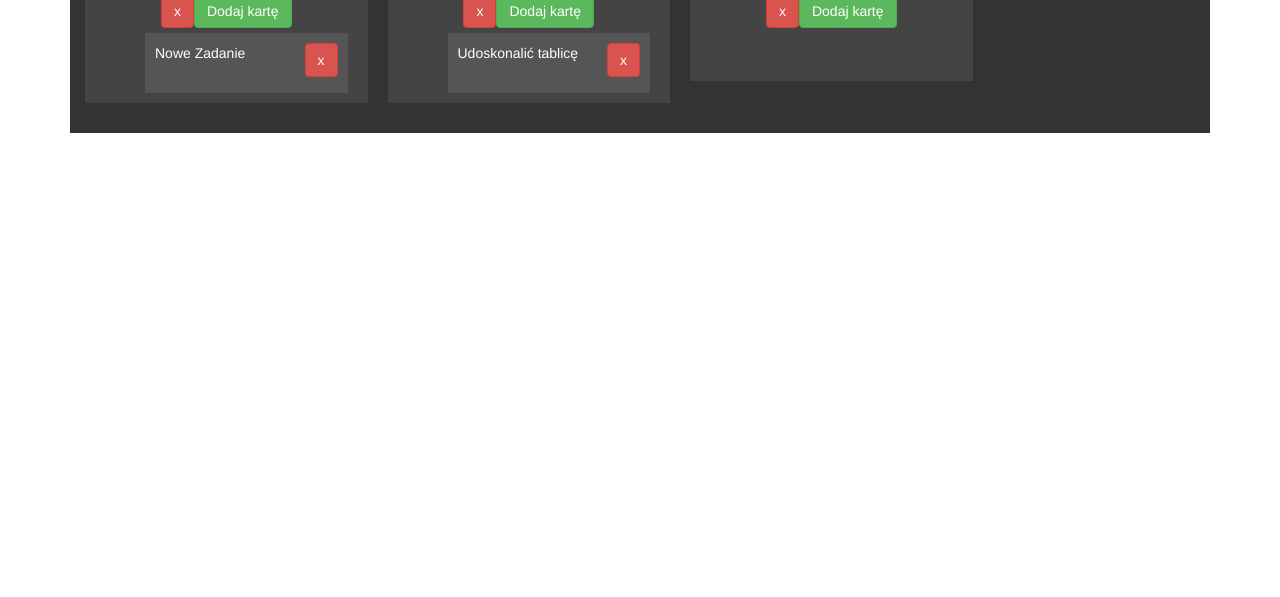
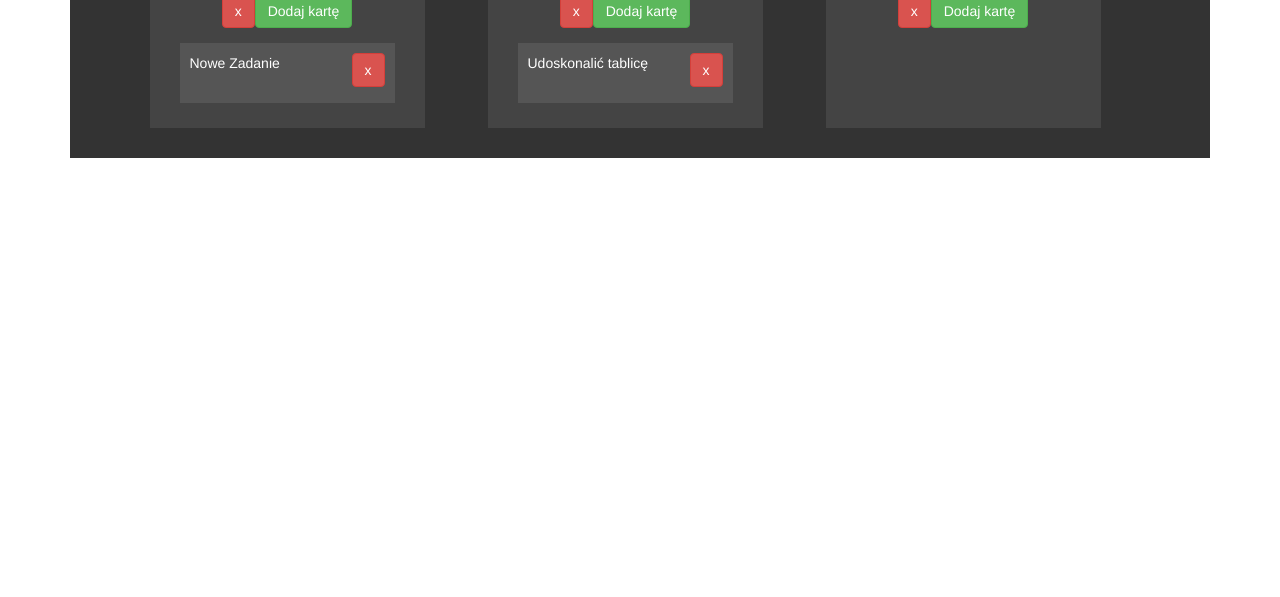
Before and after one commit to MatthewTabor/bootcamp-, a plain HTML site: page OOP/trello.html in a window 1280 px wide. Shown: the part 203-800 px from the top of the page. Drawn offline with nearby package versions, Linux system fonts and the light colour scheme.

Commit message:
final version
- all functions work!

```diff
--- a/OOP/style.css
+++ b/OOP/style.css
@@ -34,3 +34,17 @@ button {
 li {
 	list-style: none;
 }
+
+ul {
+	cursor: pointer;
+	padding: 10px;
+	min-height: 50px;
+}
+
+.column-container {
+    display: flex;
+    width: 100%;
+    flex-wrap: wrap;
+    align-content: stretch;
+    justify-content: space-around;
+}
```
